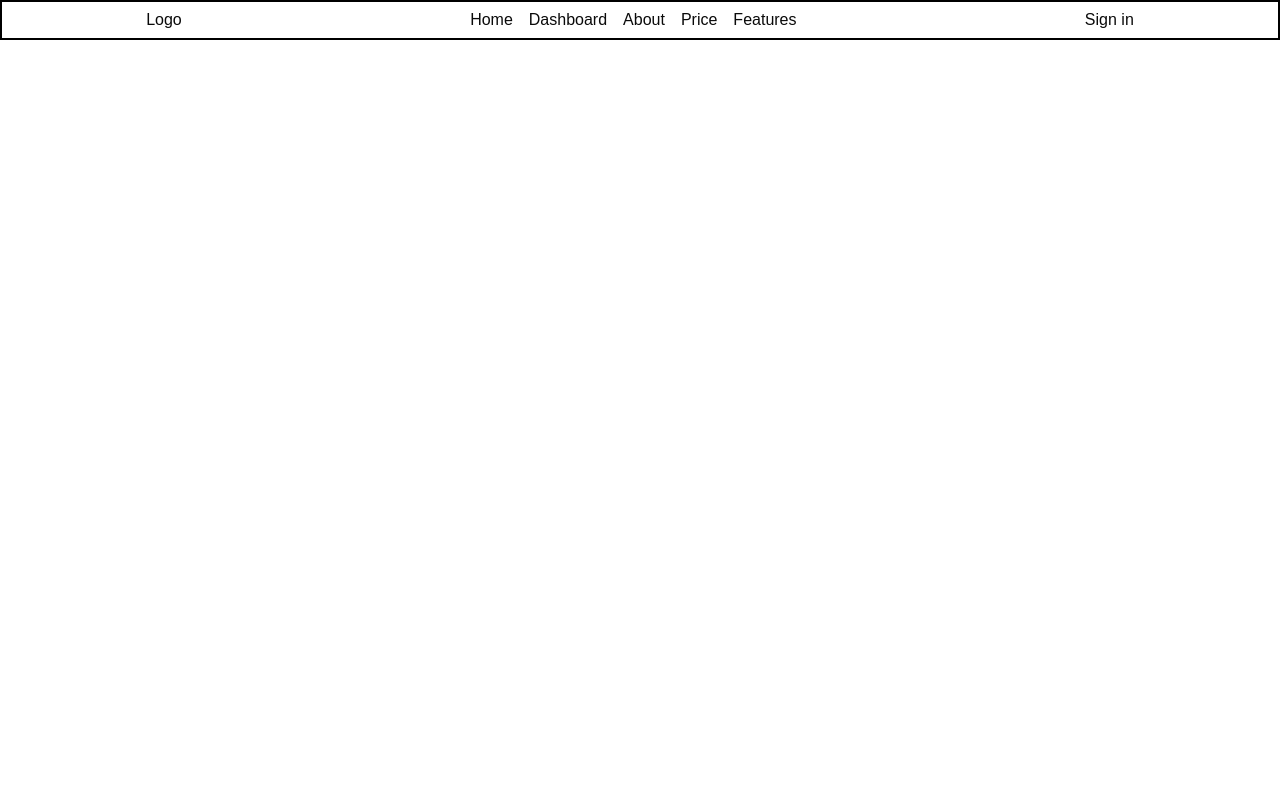
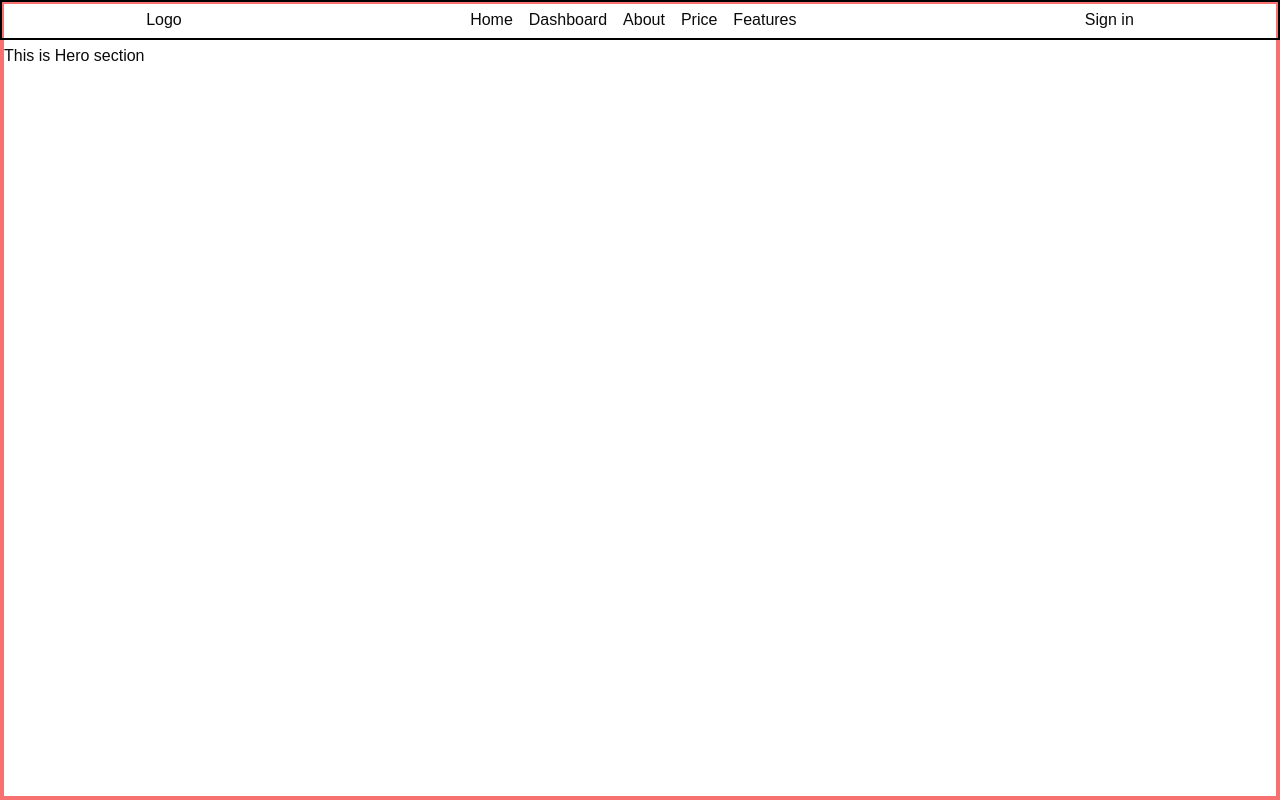
Before and after one commit to kevthefoo/MyVocab, a Next.js app: page / in a window 1280 px wide. Built offline with nearby package versions, Linux system fonts and the light colour scheme; no server answers.

Commit message:
Add Hero component to Home page and integrate into layout

```diff
--- /dev/null
+++ b/app/(Home)/Hero/Hero.tsx
@@ -0,0 +1,5 @@
+export default function Hero() {
+    return (
+        <section className="border-4 border-red-400 h-screen pt-10">This is Hero section</section>
+    );
+}
--- a/app/(Home)/page.tsx
+++ b/app/(Home)/page.tsx
@@ -5,6 +5,7 @@ import { useRouter } from "next/navigation";
 import { useEffect } from "react";
 
 import Navbar from "@/components/Navbar/Navbar";
+import Hero from "./Hero/Hero";
 
 export default function Home() {
     const { isSignedIn } = useUser();
@@ -19,6 +20,7 @@ export default function Home() {
     return (
         <>
             <Navbar />
+            <Hero />
         </>
     );
 }
```
